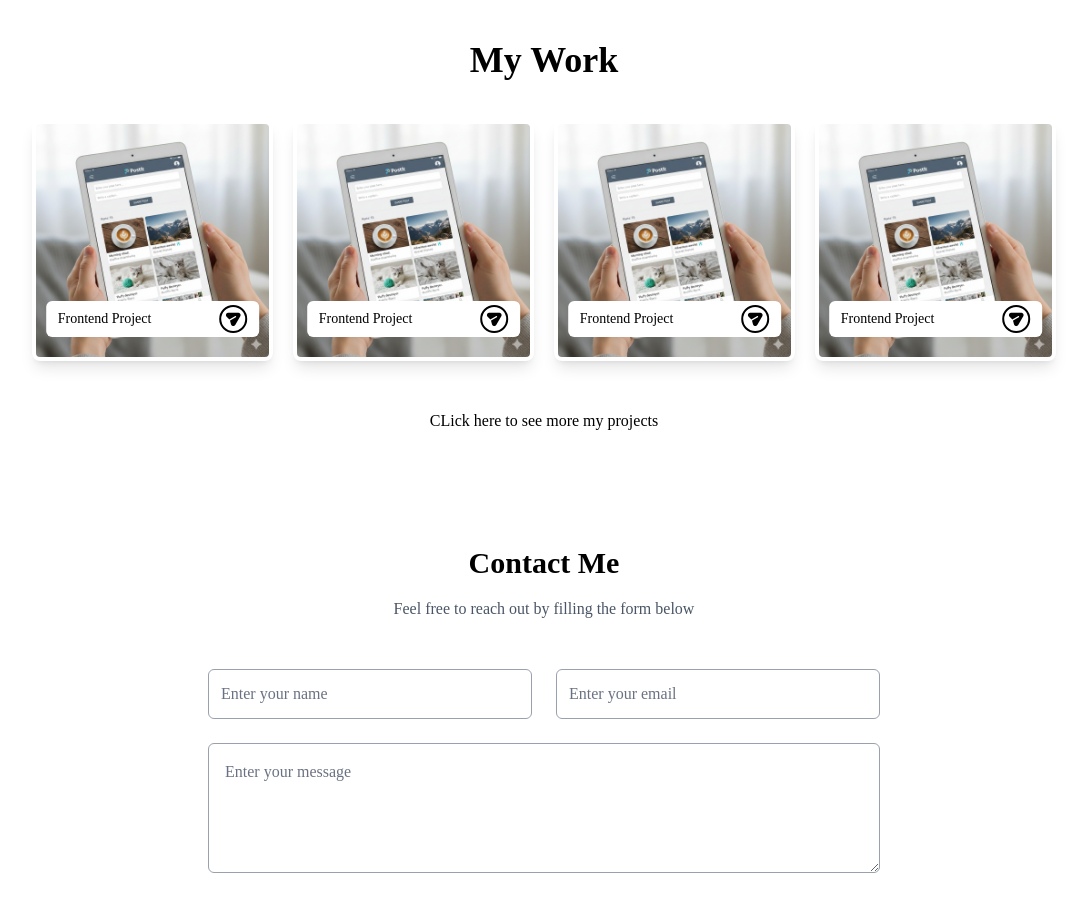
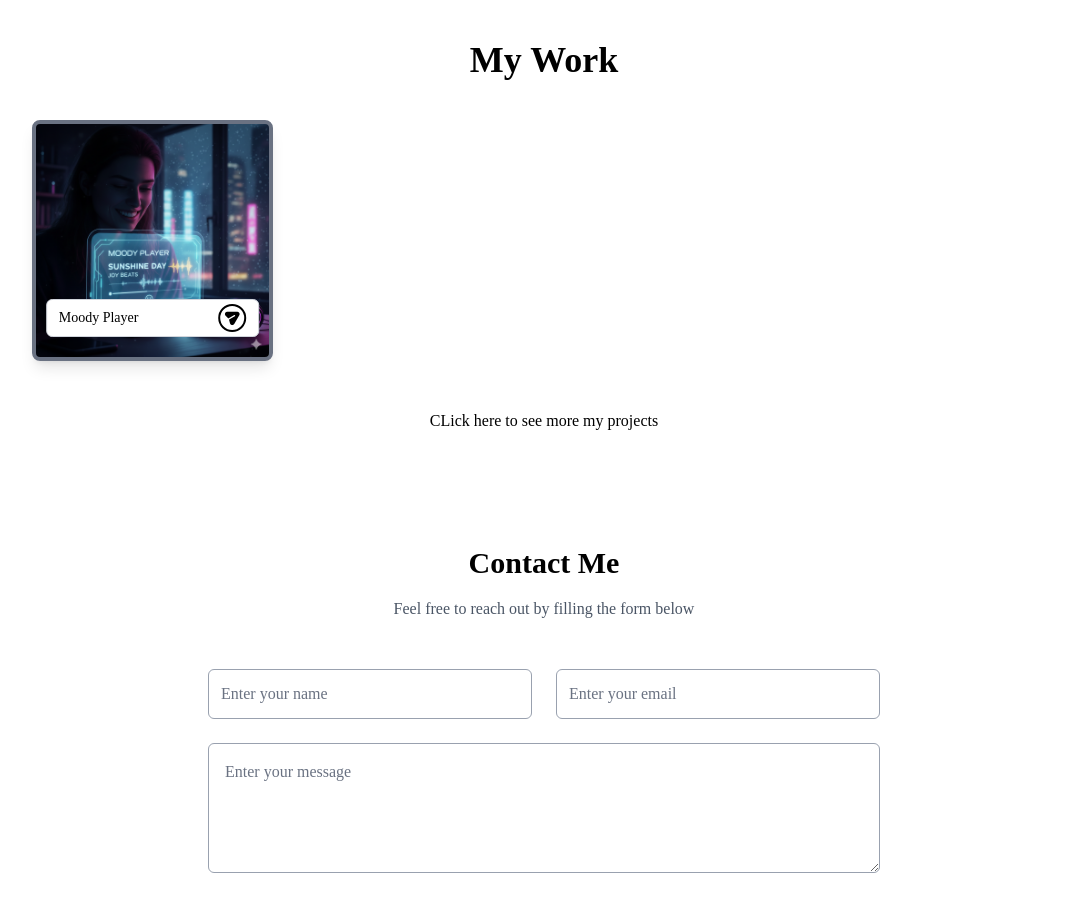
Before and after one commit to VikasRajbher/react-portfolio, a React (Vite) app: page / in a window 1280 px wide. Shown: the part 1960-2862 px from the top of the page, without its empty margins (96-1181 px from the left). Built offline with nearby package versions, Linux system fonts and the light colour scheme; a web font is replaced by a local one.

Commit message:
work updated

```diff
--- a/src/components/Project.jsx
+++ b/src/components/Project.jsx
@@ -1,18 +1,34 @@
-import postImage from "../assets/images/post.png";
+import moody from "../assets/images/moody.png";
 import "remixicon/fonts/remixicon.css";
 
 const Project = () => {
+  const projects = [
+    {
+      id: 1,
+      title: "Moody Player",
+      image: moody,
+      link: "https://moodyplayer-1-7cw1.onrender.com/",
+    },
+  ];
+
   return (
-    <div
-      className="aspect-square bg-cover bg-center rounded-lg relative shadow-lg border-white border-4 cursor-pointer bg-amber-600 group"
-      style={{ backgroundImage: `url(${postImage})` }}
-    >
-      <a href="#">
-        <div className="bg-white w-11/12 rounded-md  absolute bottom-5 left-1/2 -translate-x-1/2 py-1 px-3 flex items-center justify-between duration-500 group-hover:bottom-7 hover:text-green-500 ">
-          <h2 className="text-xs sm:text-sm font-medium">Frontend Project</h2>
-          <i className="ri-send-ins-fill px-1 text-center border-2 rounded-full"></i>
+    <div className="min-h-2/3 grid grid-cols-[repeat(auto-fit,minmax(200px,1fr))] sm:grid-cols-3 md:grid-cols-4 my-10 gap-5">
+      {projects.map((project) => (
+        <div
+          key={project.id}
+          className="aspect-square bg-cover bg-center rounded-lg relative shadow-lg border-gray-500 dark:border-white border-4 cursor-pointer group"
+          style={{ backgroundImage: `url(${project.image})` }}
+        >
+          <a href={project.link} target="_blank" rel="noopener noreferrer">
+            <div className="bg-white w-11/12 rounded-md absolute bottom-5 left-1/2 -translate-x-1/2 py-1 px-3 flex items-center justify-between duration-500 group-hover:bottom-7 border border-gray-300">
+              <h2 className="text-xs sm:text-sm font-medium text-black">
+                {project.title}
+              </h2>
+              <i className="ri-send-ins-fill px-1 text-center border-2 rounded-full text-black"></i>
+            </div>
+          </a>
         </div>
-      </a>
+      ))}
     </div>
   );
 };
--- a/src/sections/MyWork.jsx
+++ b/src/sections/MyWork.jsx
@@ -5,12 +5,7 @@ const MyWork = () => {
   return (
     <div id="work" className="w-full px-[10%] py-10 min-h-1/2 scroll-mt-20">
       <h2 className="text-center text-4xl font-semibold">My Work</h2>
-      <div className="min-h-2/3 grid grid-cols-[repeat(auto-fit,minmax(200px,1fr))] sm:grid-cols-3 md:grid-cols-4 my-10 gap-5">
-        <Project />
-        <Project />
-        <Project />
-        <Project />
-      </div>
+      <Project />
       <div className="text-center  p-2">
         <a href="" className="">
           CLick here to see more my projects
```
Also changed, not shown: src/assets/images/Moody.png (added).
